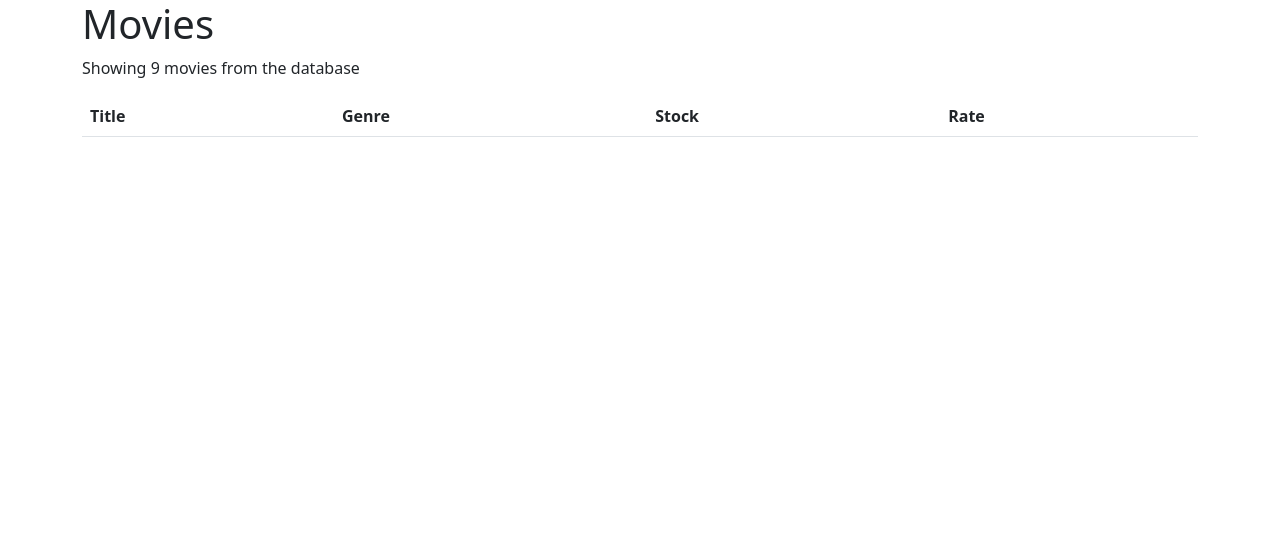
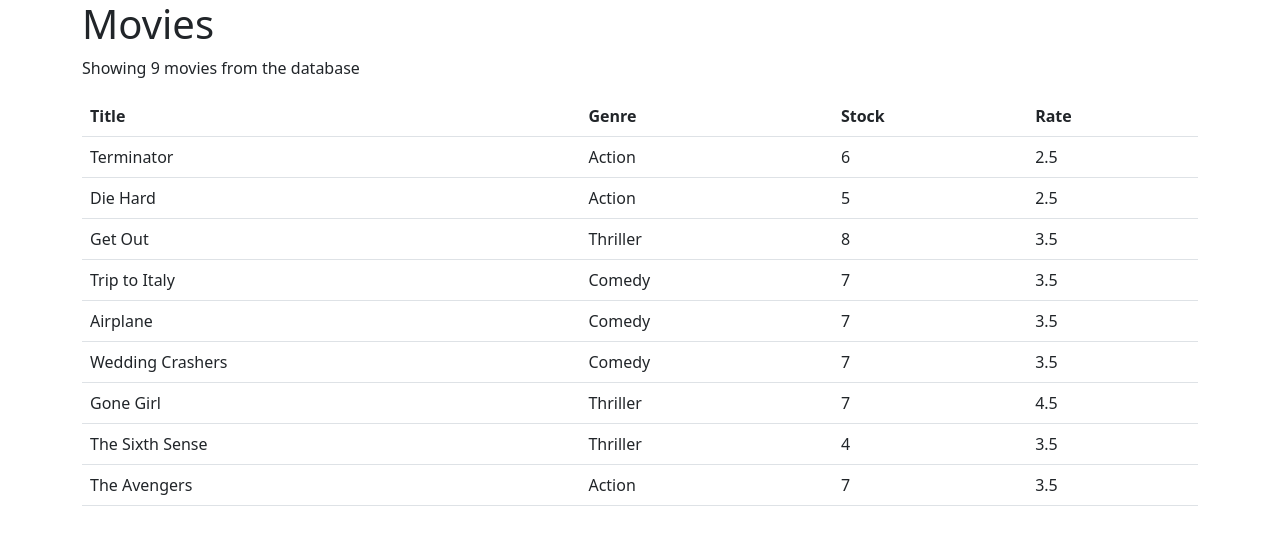
Before and after one commit to chrisvasqm/react-vidly, a React (Create React App) app: page / in a window 1280 px wide. Shown: the top 534 px of the page. Built offline with nearby package versions, Linux system fonts and the light colour scheme.

Commit message:
Render movies details

```diff
--- a/src/components/movies.jsx
+++ b/src/components/movies.jsx
@@ -23,6 +23,18 @@
                 <th scope='col'>Rate</th>
               </tr>
             </thead>
+            <tbody>
+              {this.state.movies.map((m) => {
+                return (
+                <tr key={m._id}>
+                  <td>{m.title}</td>
+                  <td>{m.genre.name}</td>
+                  <td>{m.numberInStock}</td>
+                  <td>{m.dailyRentalRate}</td>
+                </tr>
+                )
+              })}
+            </tbody>
           </table>
         </main>
       </div>
```
